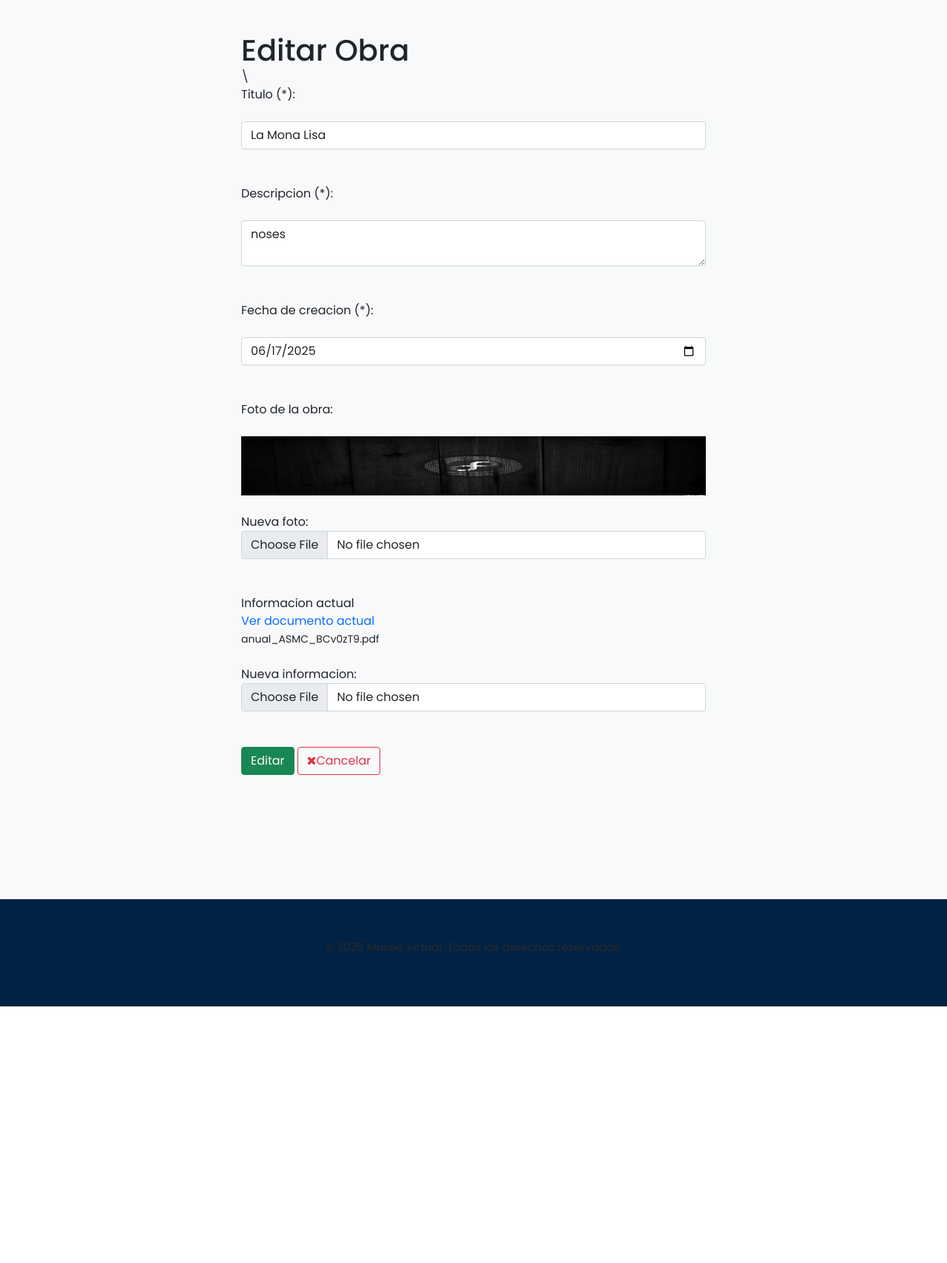
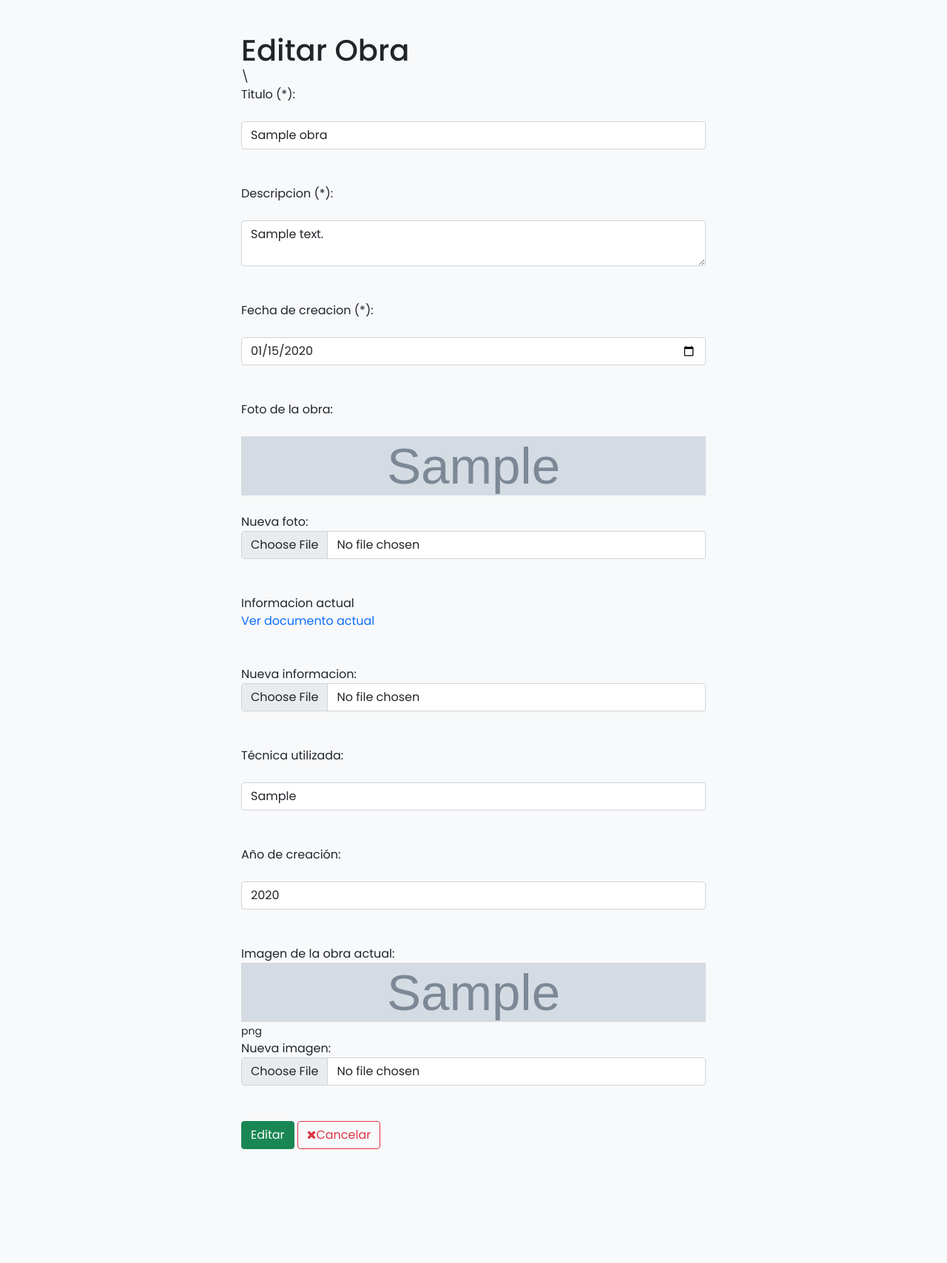
Before and after one commit to Anthonybm8/Museo, a Django app: page /editarObra/1 in a window 1280 px wide. Shown: the part 100-1808 px from the top of the page at 74% size. Before the commit the page ends 1461 px from the top, so only its background shows below. Run offline with Django 5.2, Linux system fonts and the light colour scheme; data comes from the database, SQL or seed files in the repository; both versions use the stored data as it was after the commit; tables that the repository leaves empty hold one stand-in row (values such as "Sample post"); grey boxes marked "Sample" are stand-in pictures; some libraries are stand-ins or nearby versions.

Commit message:
se agrego los campos a models y a editar obra

```diff
--- a/Aplicaciones/Obra/models.py
+++ b/Aplicaciones/Obra/models.py
@@ -7,3 +7,6 @@
     fecha_creacion = models.DateField()
     foto = models.ImageField(upload_to='obras', null=True, blank=True)
     informacion = models.FileField(upload_to='obras', null=True, blank=True)
+    tecnica_utilizada = models.CharField(max_length=100, default="Técnica desconocida")
+    anio_creacion = models.IntegerField(null=True, blank=True)
+    imagen_obra = models.ImageField(upload_to='obras/', null=True, blank=True)
--- a/Aplicaciones/Obra/templates/editarObra.html
+++ b/Aplicaciones/Obra/templates/editarObra.html
@@ -39,6 +39,26 @@
             <br>
             <label for="">Nueva informacion:</label>
             <input class="form-control" type="file" name="informacion" id="informacion"><br><br>
+
+            <!-- Después del campo de información -->
+            <label for="">Técnica utilizada:</label><br><br>
+            <input class="form-control" type="text" name="tecnica_utilizada" id="tecnica_utilizada"
+                value="{{ obra.tecnica_utilizada }}"><br><br>
+
+            <label for="">Año de creación:</label><br><br>
+            <input class="form-control" type="number" name="anio_creacion" id="anio_creacion"
+                value="{{ obra.anio_creacion }}"><br><br>
+
+            <label for="">Imagen de la obra actual:</label><br>
+            {% if obra.imagen_obra %}
+                <img src="{{ obra.imagen_obra.url }}" height="80px" alt="Imagen actual"><br>
+                <small>{{ obra.imagen_obra.name|slice:"7:" }}</small>
+            {% else %}
+                <p>No hay imagen disponible</p>
+            {% endif %}
+            <br>
+            <label for="">Nueva imagen:</label>
+            <input class="form-control" type="file" name="imagen_obra" id="imagen_obra"><br><br>
 
             <button class="btn btn-success" type="file" name="informacion" id="informacion">Editar</button>
             <a class="btn btn-outline-danger" href="{% url 'inicioob' %}"><i class="fa fa-times"></i>Cancelar</a><br><br>
--- a/Aplicaciones/templates/plantillas.html
+++ b/Aplicaciones/templates/plantillas.html
@@ -184,16 +184,12 @@
 
               <li class="scroll-to-section">
                 <a href="{% url 'inicioob' %}">Obras</a>
-                <ul class="dropdown-menu">
-                  <li><a href="#">Editar Obras</a></li>
-                </ul>
+
               </li>
 
               <li class="scroll-to-section">
                 <a href="{% url 'inicio' %}">Artistas</a>
-                <ul class="dropdown-menu">
-                  <li><a href="#">Editar Artistas</a></li>
-                </ul>
+
               </li>
 
               <li class="scroll-to-section">
--- a/Museo/settings.py
+++ b/Museo/settings.py
@@ -79,7 +79,7 @@
 DATABASES = {
     'default': {
         'ENGINE': 'django.db.backends.sqlite3',
-        'NAME': BASE_DIR / 'dbactualizado.sqlite3',
+        'NAME': BASE_DIR / 'dbaFINALYTI.sqlite3',
     }
 }
 
```
Also changed, not shown: Aplicaciones/Obra/migrations/0002_obra_tecnica_utilizada.py (added), Aplicaciones/Obra/migrations/0003_obra_anio_creacion_obra_imagen_obra.py (added), dbaFIN.sqlite3 (added), dbaFINAL.sqlite3 (added), dbaFINALYTI.sqlite3 (added).
